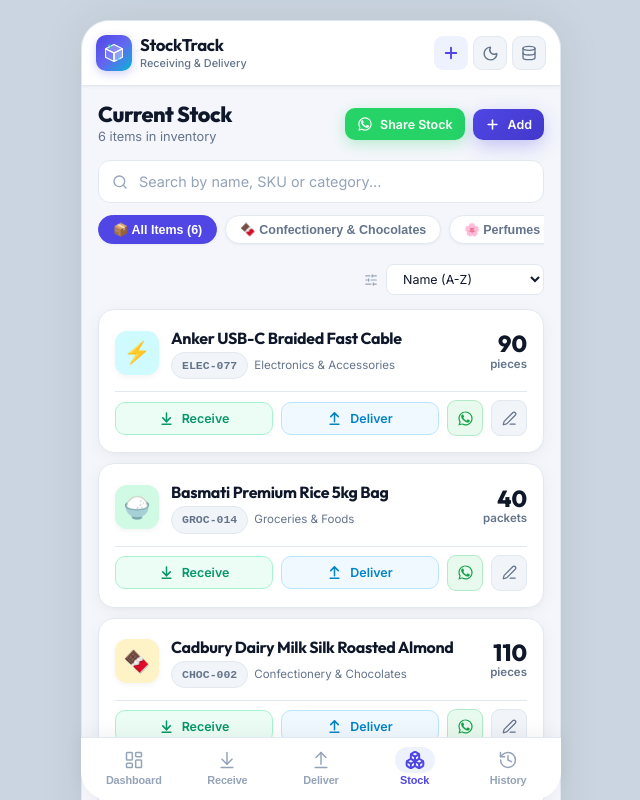
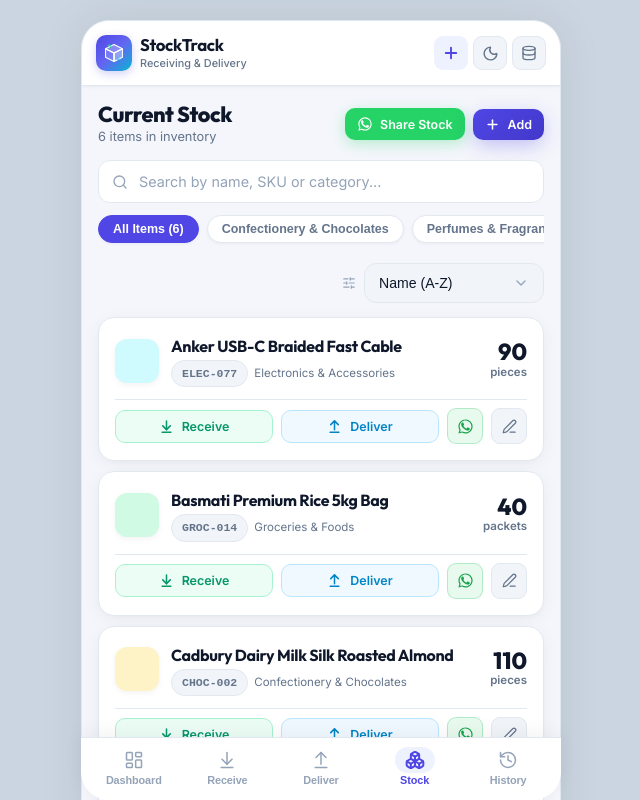
Before and after one commit to mharis676/UMAIR_APP2, a React (Vite) app: page / in a window 1280 px wide. Both pictures are taken after a click on the button "All Items". Shown: the top 800 px of the page, without its empty margins (319-959 px from the left). Built offline with nearby package versions, Linux system fonts and the light colour scheme.

Commit message:
Replace unstyled native select popups with modern CustomDropdown across the app and remove emojis

```diff
--- /dev/null
+++ b/src/components/CustomDropdown.jsx
@@ -0,0 +1,167 @@
+import React, { useState, useRef, useEffect } from 'react';
+import { ChevronDown, Check } from 'lucide-react';
+
+export default function CustomDropdown({
+  value,
+  onChange,
+  options = [],
+  placeholder = 'Select an option...',
+  label,
+  style = {},
+  disabled = false,
+  className = ''
+}) {
+  const [isOpen, setIsOpen] = useState(false);
+  const containerRef = useRef(null);
+
+  // Close when clicking outside
+  useEffect(() => {
+    function handleClickOutside(event) {
+      if (containerRef.current && !containerRef.current.contains(event.target)) {
+        setIsOpen(false);
+      }
+    }
+    if (isOpen) {
+      document.addEventListener('mousedown', handleClickOutside);
+      document.addEventListener('touchstart', handleClickOutside);
+    }
+    return () => {
+      document.removeEventListener('mousedown', handleClickOutside);
+      document.removeEventListener('touchstart', handleClickOutside);
+    };
+  }, [isOpen]);
+
+  // Normalize options to { value, label }
+  const normalizedOptions = options.map((opt) => {
+    if (typeof opt === 'string') {
+      return { value: opt, label: opt };
+    }
+    return opt;
+  });
+
+  const selectedOption = normalizedOptions.find((opt) => opt.value === value);
+  const displayLabel = selectedOption ? selectedOption.label : placeholder;
+
+  return (
+    <div
+      ref={containerRef}
+      className={`custom-dropdown-container ${className}`}
+      style={{ position: 'relative', width: '100%', ...style }}
+    >
+      {label && (
+        <label className="form-label" style={{ marginBottom: '6px' }}>
+          {label}
+        </label>
+      )}
+
+      {/* Trigger Button */}
+      <button
+        type="button"
+        disabled={disabled}
+        onClick={() => !disabled && setIsOpen(!isOpen)}
+        style={{
+          width: '100%',
+          display: 'flex',
+          alignItems: 'center',
+          justifyContent: 'space-between',
+          background: 'var(--bg-surface)',
+          border: isOpen ? '1.5px solid var(--primary)' : '1px solid var(--border-color)',
+          borderRadius: '12px',
+          padding: '11px 14px',
+          fontSize: '0.88rem',
+          color: selectedOption ? 'var(--text-main)' : 'var(--text-dim)',
+          fontWeight: 500,
+          cursor: disabled ? 'not-allowed' : 'pointer',
+          boxShadow: isOpen ? '0 0 0 3px var(--primary-light)' : 'none',
+          transition: 'all 0.15s ease',
+          textAlign: 'left'
+        }}
+        aria-haspopup="listbox"
+        aria-expanded={isOpen}
+      >
+        <span style={{ whiteSpace: 'nowrap', overflow: 'hidden', textOverflow: 'ellipsis', flex: 1, paddingRight: '8px' }}>
+          {displayLabel}
+        </span>
+        <ChevronDown
+          size={16}
+          color="var(--text-dim)"
+          style={{
+            flexShrink: 0,
+            transform: isOpen ? 'rotate(180deg)' : 'rotate(0deg)',
+            transition: 'transform 0.2s ease'
+          }}
+        />
+      </button>
+
+      {/* Floating Menu Popover */}
+      {isOpen && (
+        <div
+          role="listbox"
+          style={{
+            position: 'absolute',
+            top: 'calc(100% + 6px)',
+            left: 0,
+            right: 0,
+            background: 'var(--bg-card)',
+            border: '1px solid var(--border-color)',
+            borderRadius: '12px',
+            boxShadow: '0 12px 30px rgba(0, 0, 0, 0.15)',
+            maxHeight: '230px',
+            overflowY: 'auto',
+            zIndex: 100,
+            padding: '6px',
+            display: 'flex',
+            flexDirection: 'column',
+            gap: '3px',
+            animation: 'fadeIn 0.15s ease-out'
+          }}
+        >
+          {normalizedOptions.map((opt) => {
+            const isSelected = opt.value === value;
+            return (
+              <button
+                key={opt.value}
+                type="button"
+                role="option"
+                aria-selected={isSelected}
+                onClick={() => {
+                  onChange(opt.value);
+                  setIsOpen(false);
+                }}
+                style={{
+                  width: '100%',
+                  display: 'flex',
+                  alignItems: 'center',
+                  justifyContent: 'space-between',
+                  padding: '9px 12px',
+                  borderRadius: '8px',
+                  background: isSelected ? 'var(--primary-light)' : 'transparent',
+                  color: isSelected ? 'var(--primary)' : 'var(--text-main)',
+                  fontWeight: isSelected ? 700 : 500,
+                  fontSize: '0.86rem',
+                  border: 'none',
+                  cursor: 'pointer',
+                  textAlign: 'left',
+                  transition: 'background 0.12s ease'
+                }}
+                onMouseEnter={(e) => {
+                  if (!isSelected) e.currentTarget.style.background = 'var(--bg-surface)';
+                }}
+                onMouseLeave={(e) => {
+                  if (!isSelected) e.currentTarget.style.background = 'transparent';
+                }}
+              >
+                <span style={{ flex: 1, paddingRight: '8px' }}>
+                  {opt.label}
+                </span>
+                {isSelected && (
+                  <Check size={15} color="var(--primary)" strokeWidth={2.5} style={{ flexShrink: 0 }} />
+                )}
+              </button>
+            );
+          })}
+        </div>
+      )}
+    </div>
+  );
+}
--- a/src/components/ProductModal.jsx
+++ b/src/components/ProductModal.jsx
@@ -3,6 +3,7 @@
 import { useApp } from '../context/AppContext';
 import { UNIT_OPTIONS, CATEGORIES_META, CATEGORY_OPTIONS } from '../types';
 import { WhatsAppProductStockButton } from './WhatsAppShareButton';
+import CustomDropdown from './CustomDropdown';
 
 export default function ProductModal({ isOpen, onClose, editingProduct = null, onCreatedCallback = null }) {
   const { addProduct, updateProduct, operator } = useApp();
@@ -178,18 +179,15 @@
               <span>Category</span>
               <span className="optional">Optional</span>
             </label>
-            <select
-              className="select"
+            <CustomDropdown
               value={category}
-              onChange={(e) => setCategory(e.target.value)}
-            >
-              {CATEGORIES_META.map((cat) => (
-                <option key={cat.name} value={cat.name}>
-                  {cat.emoji} {cat.name}
-                </option>
-              ))}
-              <option value="Other">📦 Other (Custom Category)</option>
-            </select>
+              onChange={(val) => setCategory(val)}
+              options={[
+                ...CATEGORIES_META.map((cat) => ({ value: cat.name, label: cat.name })),
+                { value: 'Other', label: 'Other (Custom Category)' }
+              ]}
+              placeholder="Select category..."
+            />
             {category === 'Other' && (
               <input
                 type="text"
@@ -206,18 +204,15 @@
             <label className="form-label">
               Unit of Measurement *
             </label>
-            <select
-              className="select"
+            <CustomDropdown
               value={unit}
-              onChange={(e) => setUnit(e.target.value)}
-            >
-              {UNIT_OPTIONS.map((u) => (
-                <option key={u} value={u}>
-                  {u}
-                </option>
-              ))}
-              <option value="custom">Custom unit...</option>
-            </select>
+              onChange={(val) => setUnit(val)}
+              options={[
+                ...UNIT_OPTIONS.map((u) => ({ value: u, label: u })),
+                { value: 'custom', label: 'Custom unit...' }
+              ]}
+              placeholder="Select unit..."
+            />
             {unit === 'custom' && (
               <input
                 type="text"
--- a/src/types.js
+++ b/src/types.js
@@ -13,15 +13,15 @@
 ];
 
 export const CATEGORIES_META = [
-  { name: 'Confectionery & Chocolates', emoji: '🍫', color: '#f59e0b', bg: '#fef3c7' },
-  { name: 'Perfumes & Fragrances', emoji: '🌸', color: '#ec4899', bg: '#fce7f3' },
-  { name: 'Cosmetics & Skincare', emoji: '💄', color: '#8b5cf6', bg: '#ede9fe' },
-  { name: 'Groceries & Foods', emoji: '🍚', color: '#10b981', bg: '#d1fae5' },
-  { name: 'Electronics & Accessories', emoji: '⚡', color: '#06b6d4', bg: '#cffafe' },
-  { name: 'Beverages', emoji: '🥤', color: '#3b82f6', bg: '#dbeafe' },
-  { name: 'Pharmaceuticals', emoji: '💊', color: '#ef4444', bg: '#fee2e2' },
-  { name: 'Apparel & Textiles', emoji: '👕', color: '#6366f1', bg: '#e0e7ff' },
-  { name: 'General Supplies', emoji: '📦', color: '#64748b', bg: '#f1f5f9' }
+  { name: 'Confectionery & Chocolates', color: '#f59e0b', bg: '#fef3c7' },
+  { name: 'Perfumes & Fragrances', color: '#ec4899', bg: '#fce7f3' },
+  { name: 'Cosmetics & Skincare', color: '#8b5cf6', bg: '#ede9fe' },
+  { name: 'Groceries & Foods', color: '#10b981', bg: '#d1fae5' },
+  { name: 'Electronics & Accessories', color: '#06b6d4', bg: '#cffafe' },
+  { name: 'Beverages', color: '#3b82f6', bg: '#dbeafe' },
+  { name: 'Pharmaceuticals', color: '#ef4444', bg: '#fee2e2' },
+  { name: 'Apparel & Textiles', color: '#6366f1', bg: '#e0e7ff' },
+  { name: 'General Supplies', color: '#64748b', bg: '#f1f5f9' }
 ];
 
 export const CATEGORY_OPTIONS = CATEGORIES_META.map(c => c.name);
--- a/src/views/CurrentStockView.jsx
+++ b/src/views/CurrentStockView.jsx
@@ -13,6 +13,7 @@
 import { CATEGORIES_META, getCategoryInfo } from '../types';
 import ProductModal from '../components/ProductModal';
 import { WhatsAppProductStockButton, WhatsAppReportButton } from '../components/WhatsAppShareButton';
+import CustomDropdown from '../components/CustomDropdown';
 
 export default function CurrentStockView({ onOpenAddProduct }) {
   const {
@@ -138,7 +139,7 @@
             transition: 'all 0.15s ease'
           }}
         >
-          📦 All Items ({products.length})
+          All Items ({products.length})
         </button>
 
         {CATEGORIES_META.map((cat) => {
@@ -162,7 +163,7 @@
                 transition: 'all 0.15s ease'
               }}
             >
-              {cat.emoji} {cat.name}
+              {cat.name}
             </button>
           );
         })}
@@ -171,17 +172,18 @@
       {/* Sort Options */}
       <div style={{ display: 'flex', alignItems: 'center', justifyContent: 'flex-end', marginBottom: '14px', gap: '8px' }}>
         <SlidersHorizontal size={14} color="var(--text-dim)" />
-        <select
-          className="select"
-          style={{ width: 'auto', padding: '6px 12px', fontSize: '0.78rem', borderRadius: '8px' }}
-          value={sortBy}
-          onChange={(e) => setSortBy(e.target.value)}
-        >
-          <option value="NAME_ASC">Name (A-Z)</option>
-          <option value="QTY_DESC">Highest Stock First</option>
-          <option value="QTY_ASC">Lowest Stock First</option>
-          <option value="UPDATED">Recently Active</option>
-        </select>
+        <div style={{ width: '180px' }}>
+          <CustomDropdown
+            value={sortBy}
+            onChange={(val) => setSortBy(val)}
+            options={[
+              { value: 'NAME_ASC', label: 'Name (A-Z)' },
+              { value: 'QTY_DESC', label: 'Highest Stock First' },
+              { value: 'QTY_ASC', label: 'Lowest Stock First' },
+              { value: 'UPDATED', label: 'Recently Active' }
+            ]}
+          />
+        </div>
       </div>
 
       {/* Products List */}
--- a/src/views/HistoryView.jsx
+++ b/src/views/HistoryView.jsx
@@ -17,6 +17,7 @@
 import ReversalModal from '../components/ReversalModal';
 import EditTransactionModal from '../components/EditTransactionModal';
 import WhatsAppShareButton, { WhatsAppIcon } from '../components/WhatsAppShareButton';
+import CustomDropdown from '../components/CustomDropdown';
 import { shareToWhatsApp } from '../utils/whatsapp';
 
 export default function HistoryView() {
@@ -135,9 +136,9 @@
       <div style={{ display: 'flex', gap: '6px', overflowX: 'auto', paddingBottom: '8px', marginBottom: '10px', scrollbarWidth: 'none' }}>
         {[
           { id: 'ALL', label: 'All Records' },
-          { id: 'RECEIVED', label: '📥 Received Only' },
-          { id: 'DELIVERED', label: '📤 Delivered Only' },
-          { id: 'REVERSAL', label: '🔄 Reversals' }
+          { id: 'RECEIVED', label: 'Received Only' },
+          { id: 'DELIVERED', label: 'Delivered Only' },
+          { id: 'REVERSAL', label: 'Reversals' }
         ].map((tab) => (
           <button
             key={tab.id}
@@ -164,17 +165,18 @@
       {/* Date Range Selector */}
       <div style={{ display: 'flex', alignItems: 'center', justifyContent: 'flex-end', marginBottom: '14px', gap: '8px' }}>
         <span style={{ fontSize: '0.75rem', color: 'var(--text-dim)' }}>Timeframe:</span>
-        <select
-          className="select"
-          style={{ width: 'auto', padding: '5px 10px', fontSize: '0.78rem', borderRadius: '8px' }}
-          value={dateFilter}
-          onChange={(e) => setDateFilter(e.target.value)}
-        >
-          <option value="ALL">All Time</option>
-          <option value="TODAY">Today</option>
-          <option value="WEEK">Last 7 Days</option>
-          <option value="MONTH">This Month</option>
-        </select>
+        <div style={{ width: '150px' }}>
+          <CustomDropdown
+            value={dateFilter}
+            onChange={(val) => setDateFilter(val)}
+            options={[
+              { value: 'ALL', label: 'All Time' },
+              { value: 'TODAY', label: 'Today' },
+              { value: 'WEEK', label: 'Last 7 Days' },
+              { value: 'MONTH', label: 'This Month' }
+            ]}
+          />
+        </div>
       </div>
 
       {/* Transaction Records List */}
```
Also changed, not shown: src/index.css (+18 -0 lines).
